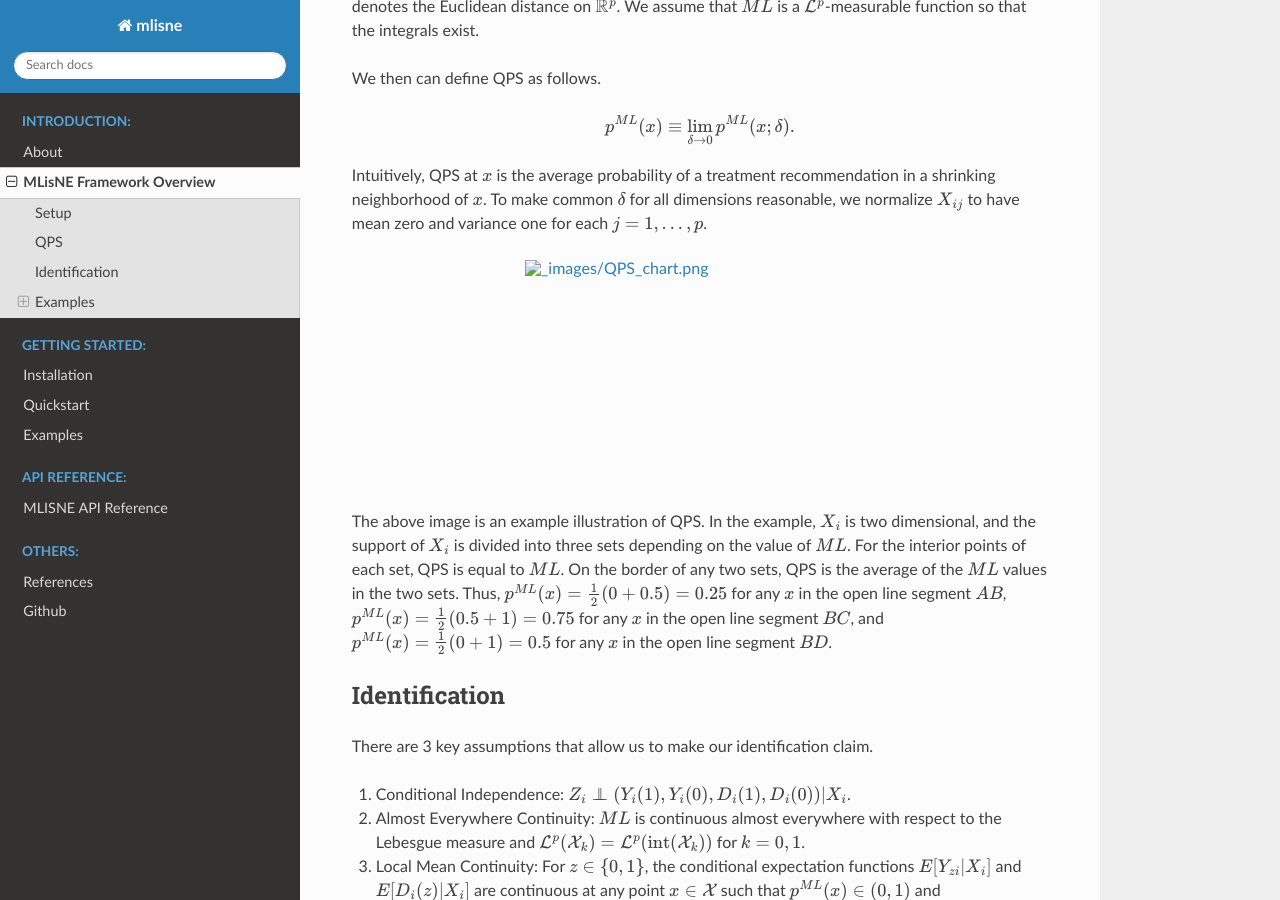
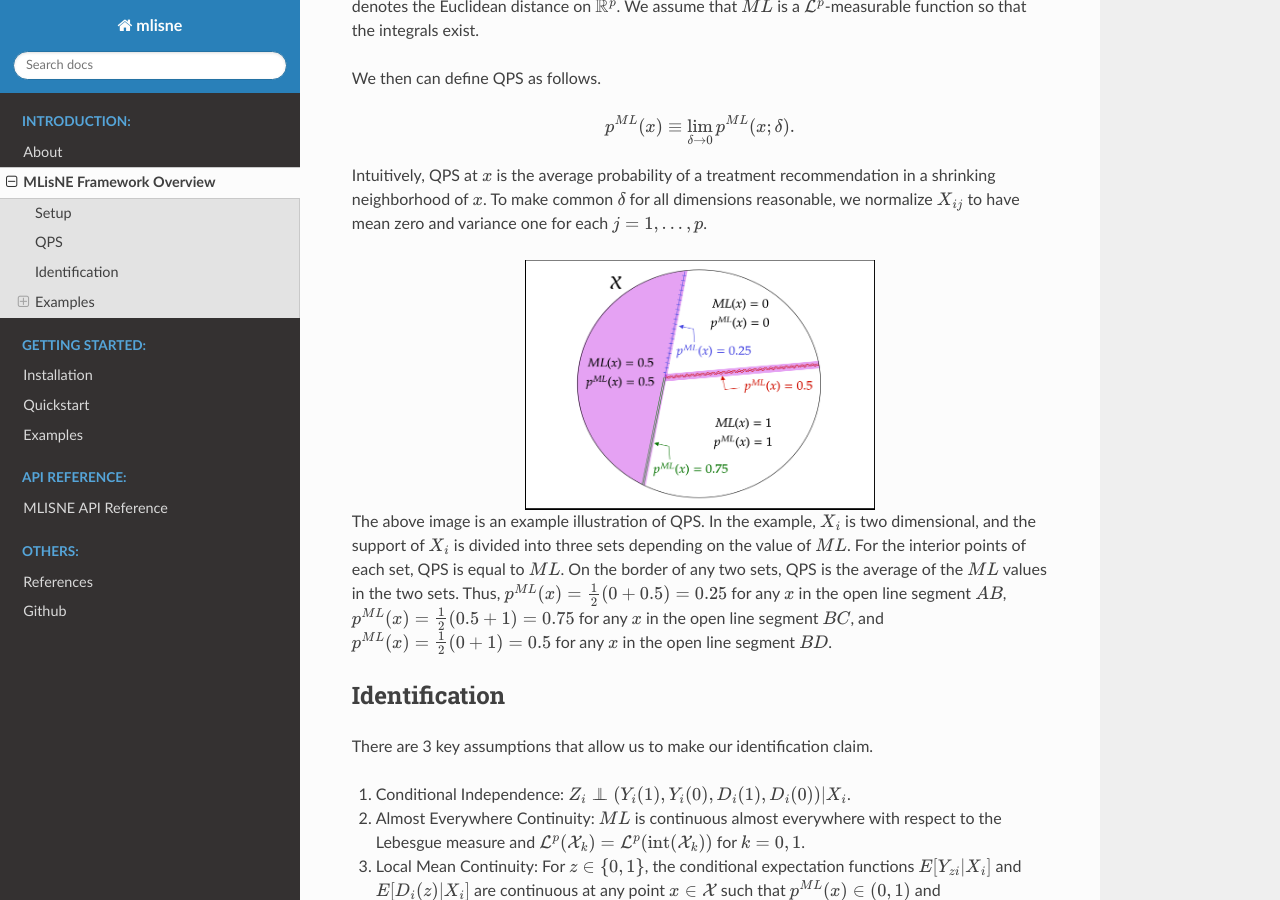
Before and after one commit to factoryofthesun/IVaps, a Sphinx documentation site: the page built from docs/method.rst, in a window 1280 px wide and 900 px high, scrolled down 1023 px. Built offline with Sphinx 7.4.7 and the Read the Docs theme 2.0.0, drawn with Linux system fonts in a browser that asks for light colours; cross-references to code outside the pages are shown as plain code.

Commit message:
updated docs

```diff
--- a/docs/method.rst
+++ b/docs/method.rst
@@ -33,7 +33,7 @@ We then can define QPS as follows.
 
 Intuitively, QPS at :math:`x` is the average probability of a treatment recommendation in a shrinking neighborhood of :math:`x`. To make common :math:`\delta` for all dimensions reasonable, we normalize :math:`X_{ij}` to have mean zero and variance one for each :math:`j=1,...,p`.
 
-.. image:: ./_images/QPS_chart.png
+.. image:: ./_static/QPS_chart.png
   :align: center
   :width: 350
   :height: 250
```
Also changed, not shown: docs/_static/qps_chart.PNG (added).
